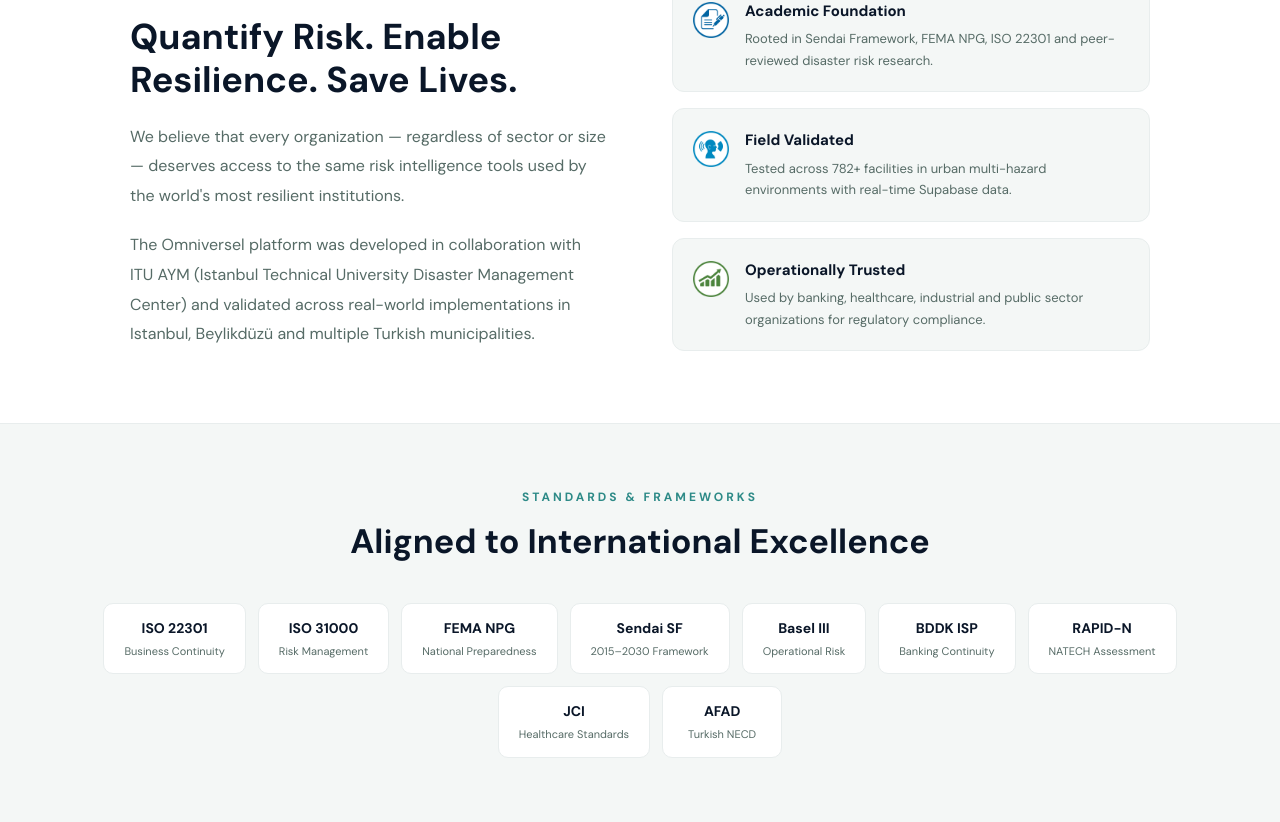
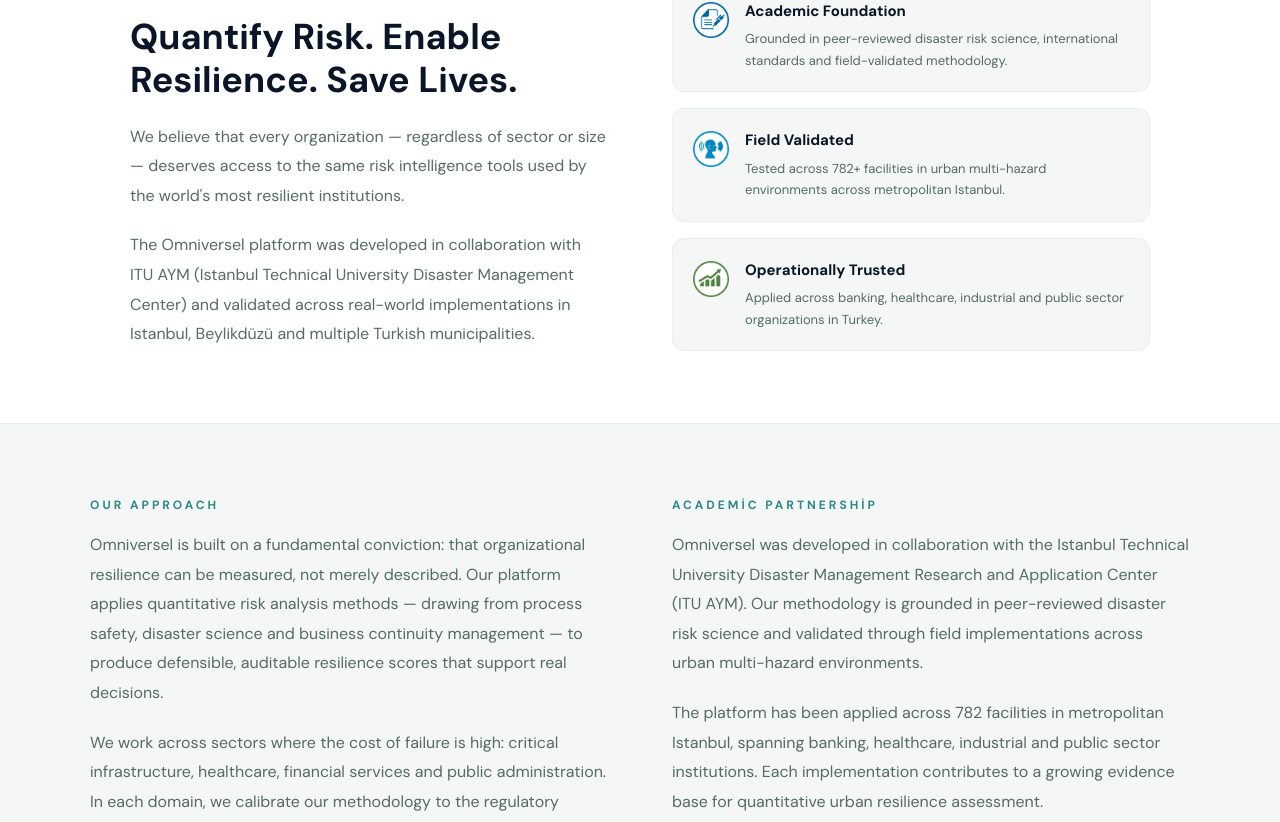
Before and after one commit to resiliagroup/resilia-platform, a Next.js app: page /about in a window 1280 px wide. Shown: the part 591-1413 px from the top of the page. Built offline with nearby package versions, Linux system fonts and the light colour scheme.

Commit message:
refactor: about sayfası kurumsal içerik, badge grid kaldırıldı

```diff
--- a/src/app/about/page.tsx
+++ b/src/app/about/page.tsx
@@ -38,7 +38,7 @@ export default function AboutPage() {
         </h1>
         <p style={{ fontSize:17, color:'rgba(255,255,255,0.65)', maxWidth:580,
           margin:'0 auto', lineHeight:1.7 }}>
-          Omniversel is a resilience analytics company developing the omniRISK platform —
+          Omniversel is a resilience analytics company developing a resilience analytics platform —
           an academically grounded, operationally tested business continuity and disaster risk
           management system for multi-hazard environments.
         </p>
@@ -67,9 +67,9 @@ export default function AboutPage() {
           </div>
           <div style={{ display:'flex', flexDirection:'column', gap:16 }}>
             {[
-              { icon:'/icons/fema/Icon_PREVENT_01_Planning.png', title:'Academic Foundation', desc:'Rooted in Sendai Framework, FEMA NPG, ISO 22301 and peer-reviewed disaster risk research.' },
-              { icon:'/icons/fema/Icon_RESP_15_Situational.png', title:'Field Validated', desc:'Tested across 782+ facilities in urban multi-hazard environments with real-time Supabase data.' },
-              { icon:'/icons/fema/Icon_REC_05_Econ.png',         title:'Operationally Trusted', desc:'Used by banking, healthcare, industrial and public sector organizations for regulatory compliance.' },
+              { icon:'/icons/fema/Icon_PREVENT_01_Planning.png', title:'Academic Foundation', desc:'Grounded in peer-reviewed disaster risk science, international standards and field-validated methodology.' },
+              { icon:'/icons/fema/Icon_RESP_15_Situational.png', title:'Field Validated', desc:'Tested across 782+ facilities in urban multi-hazard environments across metropolitan Istanbul.' },
+              { icon:'/icons/fema/Icon_REC_05_Econ.png',         title:'Operationally Trusted', desc:'Applied across banking, healthcare, industrial and public sector organizations in Turkey.' },
             ].map((v, i) => (
               <div key={i} style={{ background:GR, border:`1px solid ${BORDER}`, borderRadius:12,
                 padding:'20px', display:'flex', gap:16, alignItems:'flex-start' }}>
@@ -84,34 +84,29 @@ export default function AboutPage() {
         </div>
       </section>
 
-      {/* Standards */}
+      {/* Approach + Partnership */}
       <section style={{ background:GR, borderTop:`1px solid ${BORDER}`, borderBottom:`1px solid ${BORDER}`,
-        padding:'64px 40px' }}>
-        <div style={{ maxWidth:1100, margin:'0 auto', textAlign:'center' }}>
-          <p style={{ color:T, fontSize:12, fontWeight:700, letterSpacing:3,
-            textTransform:'uppercase', marginBottom:16 }}>Standards &amp; Frameworks</p>
-          <h2 style={{ fontSize:'clamp(22px,3vw,34px)', fontWeight:700, color:N,
-            lineHeight:1.2, marginBottom:40 }}>
-            Aligned to International Excellence
-          </h2>
-          <div style={{ display:'flex', flexWrap:'wrap', gap:12, justifyContent:'center' }}>
-            {[
-              { label:'ISO 22301', desc:'Business Continuity' },
-              { label:'ISO 31000', desc:'Risk Management' },
-              { label:'FEMA NPG', desc:'National Preparedness' },
-              { label:'Sendai SF', desc:'2015–2030 Framework' },
-              { label:'Basel III', desc:'Operational Risk' },
-              { label:'BDDK ISP', desc:'Banking Continuity' },
-              { label:'RAPID-N', desc:'NATECH Assessment' },
-              { label:'JCI', desc:'Healthcare Standards' },
-              { label:'AFAD', desc:'Turkish NECD' },
-            ].map(s => (
-              <div key={s.label} style={{ background:BG, border:`1px solid ${BORDER}`, borderRadius:10,
-                padding:'14px 20px', textAlign:'center', minWidth:120 }}>
-                <div style={{ fontSize:14, fontWeight:700, color:N }}>{s.label}</div>
-                <div style={{ fontSize:11, color:MG, marginTop:4 }}>{s.desc}</div>
-              </div>
-            ))}
+        padding:'72px 40px' }}>
+        <div style={{ maxWidth:1100, margin:'0 auto', display:'grid', gridTemplateColumns:'1fr 1fr', gap:64 }}>
+          <div>
+            <p style={{ color:T, fontSize:12, fontWeight:700, letterSpacing:3,
+              textTransform:'uppercase', marginBottom:16 }}>Our Approach</p>
+            <p style={{ color:MG, fontSize:16, lineHeight:1.85, marginBottom:20 }}>
+              Omniversel is built on a fundamental conviction: that organizational resilience can be measured, not merely described. Our platform applies quantitative risk analysis methods — drawing from process safety, disaster science and business continuity management — to produce defensible, auditable resilience scores that support real decisions.
+            </p>
+            <p style={{ color:MG, fontSize:16, lineHeight:1.85 }}>
+              We work across sectors where the cost of failure is high: critical infrastructure, healthcare, financial services and public administration. In each domain, we calibrate our methodology to the regulatory environment, hazard profile and operational structure of the institution — rather than applying a single generic framework.
+            </p>
+          </div>
+          <div>
+            <p style={{ color:T, fontSize:12, fontWeight:700, letterSpacing:3,
+              textTransform:'uppercase', marginBottom:16 }}>Academic Partnership</p>
+            <p style={{ color:MG, fontSize:16, lineHeight:1.85, marginBottom:20 }}>
+              Omniversel was developed in collaboration with the Istanbul Technical University Disaster Management Research and Application Center (ITU AYM). Our methodology is grounded in peer-reviewed disaster risk science and validated through field implementations across urban multi-hazard environments.
+            </p>
+            <p style={{ color:MG, fontSize:16, lineHeight:1.85 }}>
+              The platform has been applied across 782 facilities in metropolitan Istanbul, spanning banking, healthcare, industrial and public sector institutions. Each implementation contributes to a growing evidence base for quantitative urban resilience assessment.
+            </p>
           </div>
         </div>
       </section>
@@ -121,7 +116,7 @@ export default function AboutPage() {
         <h2 style={{ fontSize:'clamp(22px,3vw,34px)', fontWeight:800, color:'#FFFFFF',
           marginBottom:16, lineHeight:1.2 }}>Start Your Resilience Journey</h2>
         <p style={{ color:'rgba(255,255,255,0.75)', fontSize:16, marginBottom:32, lineHeight:1.65 }}>
-          Join the organizations using Omniversel to measure, plan and improve resilience.
+          Organizations that take resilience seriously choose Omniversel.
         </p>
         <div style={{ display:'flex', gap:14, justifyContent:'center', flexWrap:'wrap' }}>
           <Link href="/login" style={{ background:'#FFFFFF', color:N, fontWeight:700, fontSize:15,
```
